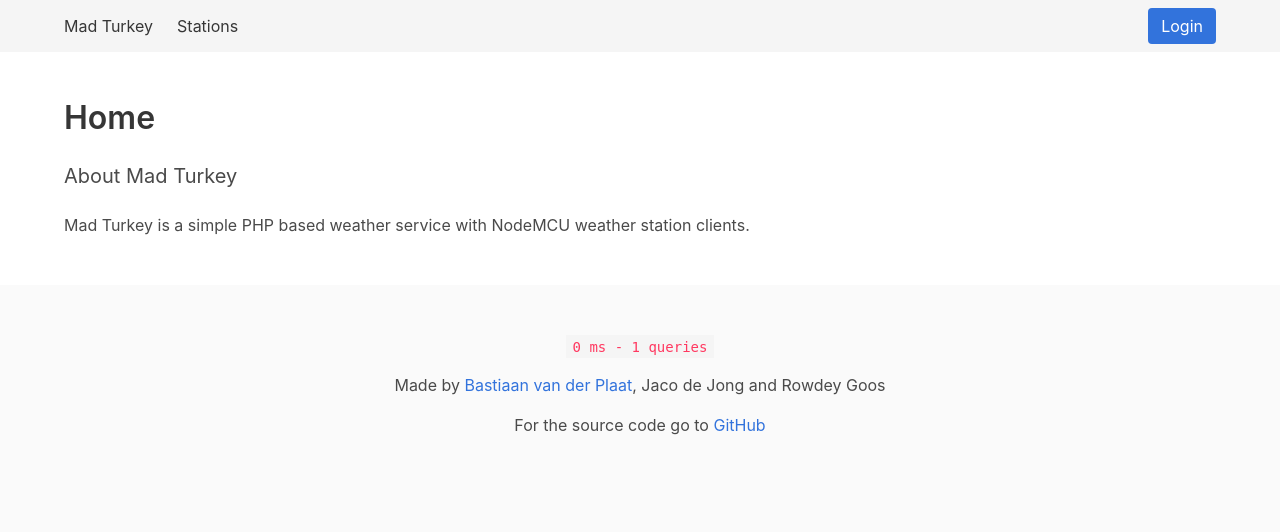
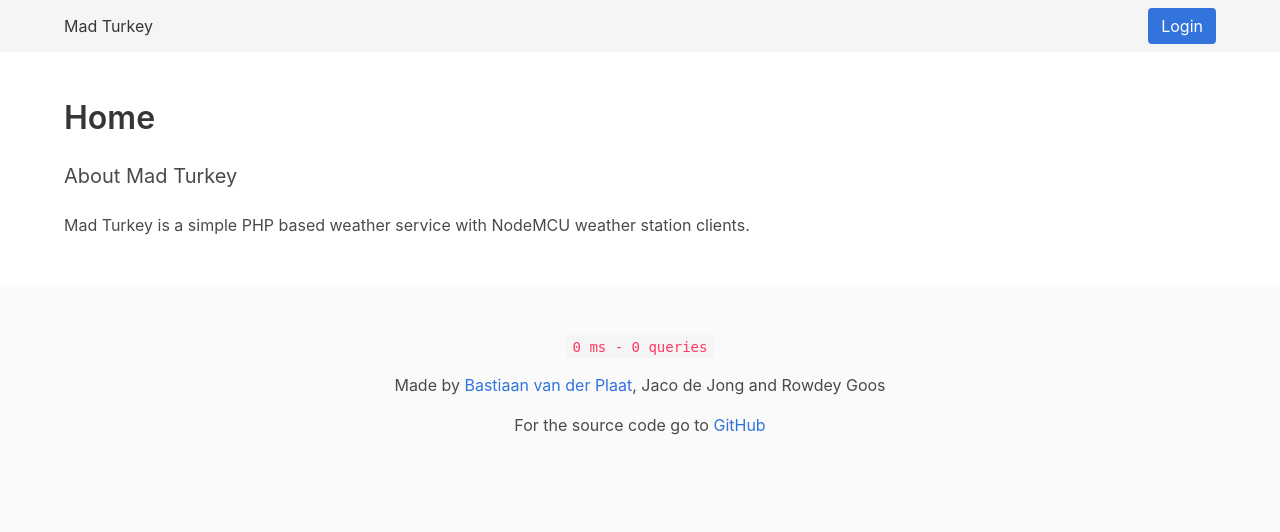
Before and after one commit to bplaat/mad-turkey, a PHP site: page / in a window 1280 px wide. Shown: the top 532 px of the page. Run offline with PHP 8.4, Linux system fonts and the light colour scheme; data that the repository does not hold is empty; some libraries are stand-ins or nearby versions.

Commit message:
Make all the data only accessible when logged in

```diff
--- a/server/controllers/StationsController.php
+++ b/server/controllers/StationsController.php
@@ -64,7 +64,7 @@
         $temperature_data = [];
         $humidity_data = [];
         $light_data = [];
-        $meassurements = Measurements::selectDay($station->id, $day)->fetchAll();
+        $meassurements = Measurements::selectByDay($station->id, $day)->fetchAll();
 
         foreach ($meassurements as $meassurement) {
             $labels[] = date('H:i', strtotime($meassurement->time));
@@ -76,7 +76,7 @@
         $outside_labels = [];
         $outside_temperature_data = [];
         $outside_humidity_data = [];
-        $outside_meassurements = OutsideMeasurements::selectDay($station->id, $day)->fetchAll();
+        $outside_meassurements = OutsideMeasurements::selectByDay($station->id, $day)->fetchAll();
         foreach ($outside_meassurements as $outside_meassurement) {
             $outside_labels[] = date('H:i', strtotime($outside_meassurement->time));
             $outside_temperature_data[] = $outside_meassurement->temperature;
--- a/server/models/Measurements.php
+++ b/server/models/Measurements.php
@@ -5,7 +5,7 @@
         return Database::query('SELECT * FROM `measurements` WHERE `station_id` = ? ORDER BY `time` DESC LIMIT 1', $station_id);
     }
 
-    public static function selectDay ($station_id, $day) {
+    public static function selectByDay ($station_id, $day) {
         return Database::query('SELECT * FROM `measurements` WHERE `station_id` = ? AND `time` >= ? AND `time` < ? ORDER BY `time`', $station_id, date('Y-m-d H:i:s', $day), date('Y-m-d H:i:s', $day + 24 * 60 * 60));
     }
 }
--- a/server/models/OutsideMeasurements.php
+++ b/server/models/OutsideMeasurements.php
@@ -7,7 +7,7 @@
         return Database::query('SELECT * FROM `outside_measurements` WHERE `station_id` = ? ORDER BY `time` DESC LIMIT 1', $station_id);
     }
 
-    public static function selectDay ($station_id, $day) {
+    public static function selectByDay ($station_id, $day) {
         return Database::query('SELECT * FROM `outside_measurements` WHERE `station_id` = ? AND `time` >= ? AND `time` < ? ORDER BY `time`', $station_id, date('Y-m-d H:i:s', $day), date('Y-m-d H:i:s', $day + 24 * 60 * 60));
     }
 }
--- a/server/routes.php
+++ b/server/routes.php
@@ -1,24 +1,24 @@
 <?php
 
 Router::get('/', 'PagesController@index');
-
-Router::get('/stations', 'StationsController@index');
-Router::get('/stations/{Stations}', 'StationsController@show');
 
 Router::get('/api/send_measurement', 'ApiController@sendMeasurementGet');
 Router::post('/api/send_measurement', 'ApiController@sendMeasurementPost');
 
 if (Auth::check()) {
+    Router::get('/stations', 'StationsController@index');
     Router::get('/stations/create', 'StationsController@create');
     Router::post('/stations', 'StationsController@store');
+    Router::get('/stations/{Stations}', 'StationsController@show');
     Router::get('/stations/{Stations}/edit', 'StationsController@edit');
     Router::post('/stations/{Stations}', 'StationsController@update');
     Router::get('/stations/{Stations}/delete', 'StationsController@delete');
+    Router::get('/stations/{Stations}/(.*)', 'StationsController@showByDay');
 
     Router::get('/events', 'EventsController@index');
-    Router::get('/events/{Events}', 'EventsController@show');
     Router::get('/events/create', 'EventsController@create');
     Router::post('/events', 'EventsController@store');
+    Router::get('/events/{Events}', 'EventsController@show');
     Router::get('/events/{Events}/edit', 'EventsController@edit');
     Router::post('/events/{Events}', 'EventsController@update');
     Router::get('/events/{Events}/delete', 'EventsController@delete');
@@ -37,6 +37,4 @@
     Router::post('/auth/login', 'AuthController@login');
 }
 
-Router::get('/stations/{Stations}/(.*)', 'StationsController@showByDay');
-
 Router::fallback('PagesController@notFound');
--- a/server/views/navigation.html
+++ b/server/views/navigation.html
@@ -40,17 +40,6 @@
                     </div>
                 </div>
             @else:
-                <div class="navbar-start">
-                    <div class="navbar-item has-dropdown is-hoverable">
-                        <a class="navbar-link is-arrowless" href="/stations">Stations</a>
-                        <div class="navbar-dropdown">
-                            @$stations = Stations::select()->fetchAll()
-                            @foreach ($stations as $station):
-                                <a class="navbar-item" href="/stations/{{ $station->id }}">{{ $station->name }}</a>
-                            @endforeach
-                        </div>
-                    </div>
-                </div>
                 <div class="navbar-end">
                     <div class="navbar-item">
                         <a class="button is-link" href="/auth/login">Login</a>
```
